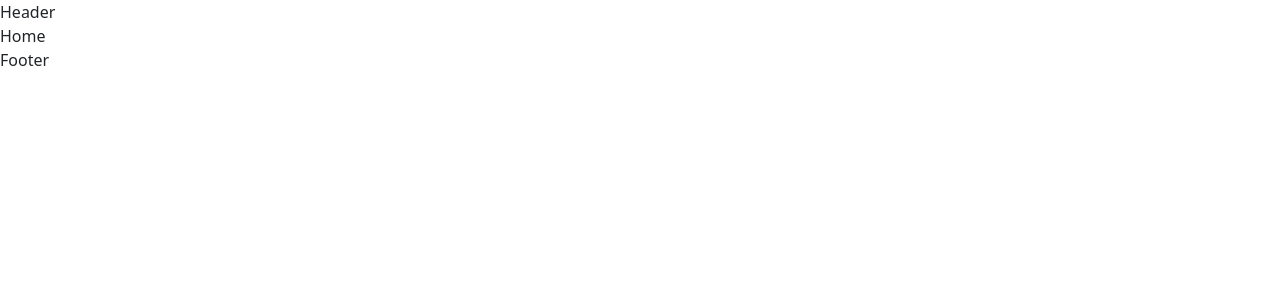
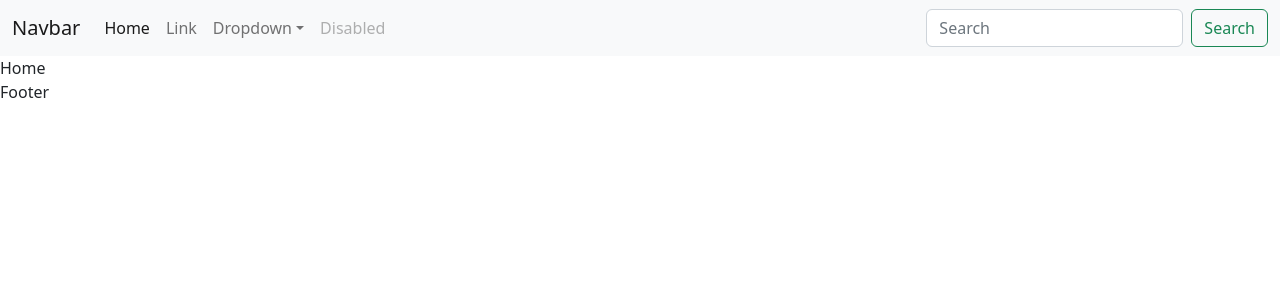
Before and after one commit to lamquocdat/web_trangsuc_se104, a React (Create React App) app: page / in a window 1280 px wide. Shown: the top 300 px of the page. Built offline with nearby package versions, Linux system fonts and the light colour scheme.

Commit message:
test thu bootstrap

```diff
--- a/src/Components/Header/index.js
+++ b/src/Components/Header/index.js
@@ -1,8 +1,42 @@
 function Header () {
     return (
-        <div>
-            Header
-        </div>
+        //test thử bootstrap
+        <nav className="navbar navbar-expand-lg bg-light">
+            <div className="container-fluid">
+                <a className="navbar-brand" href="#">Navbar</a>
+                <button className="navbar-toggler" type="button" data-bs-toggle="collapse" data-bs-target="#navbarSupportedContent" aria-controls="navbarSupportedContent" aria-expanded="false" aria-label="Toggle navigation">
+                <span className="navbar-toggler-icon"></span>
+                </button>
+                <div className="collapse navbar-collapse" id="navbarSupportedContent">
+                <ul className="navbar-nav me-auto mb-2 mb-lg-0">
+                    <li className="nav-item">
+                    <a className="nav-link active" aria-current="page" href="#">Home</a>
+                    </li>
+                    <li className="nav-item">
+                    <a className="nav-link" href="#">Link</a>
+                    </li>
+                    <li className="nav-item dropdown">
+                    <a className="nav-link dropdown-toggle" href="#" role="button" data-bs-toggle="dropdown" aria-expanded="false">
+                        Dropdown
+                    </a>
+                    <ul className="dropdown-menu">
+                        <li><a className="dropdown-item" href="#">Action</a></li>
+                        <li><a className="dropdown-item" href="#">Another action</a></li>
+                        <li><hr className="dropdown-divider"/></li>
+                        <li><a className="dropdown-item" href="#">Something else here</a></li>
+                    </ul>
+                    </li>
+                    <li className="nav-item">
+                    <a className="nav-link disabled">Disabled</a>
+                    </li>
+                </ul>
+                <form className="d-flex" role="search">
+                    <input className="form-control me-2" type="search" placeholder="Search" aria-label="Search"/>
+                    <button className="btn btn-outline-success" type="submit">Search</button>
+                </form>
+                </div>
+            </div>
+        </nav>
     );
 }
 
```
